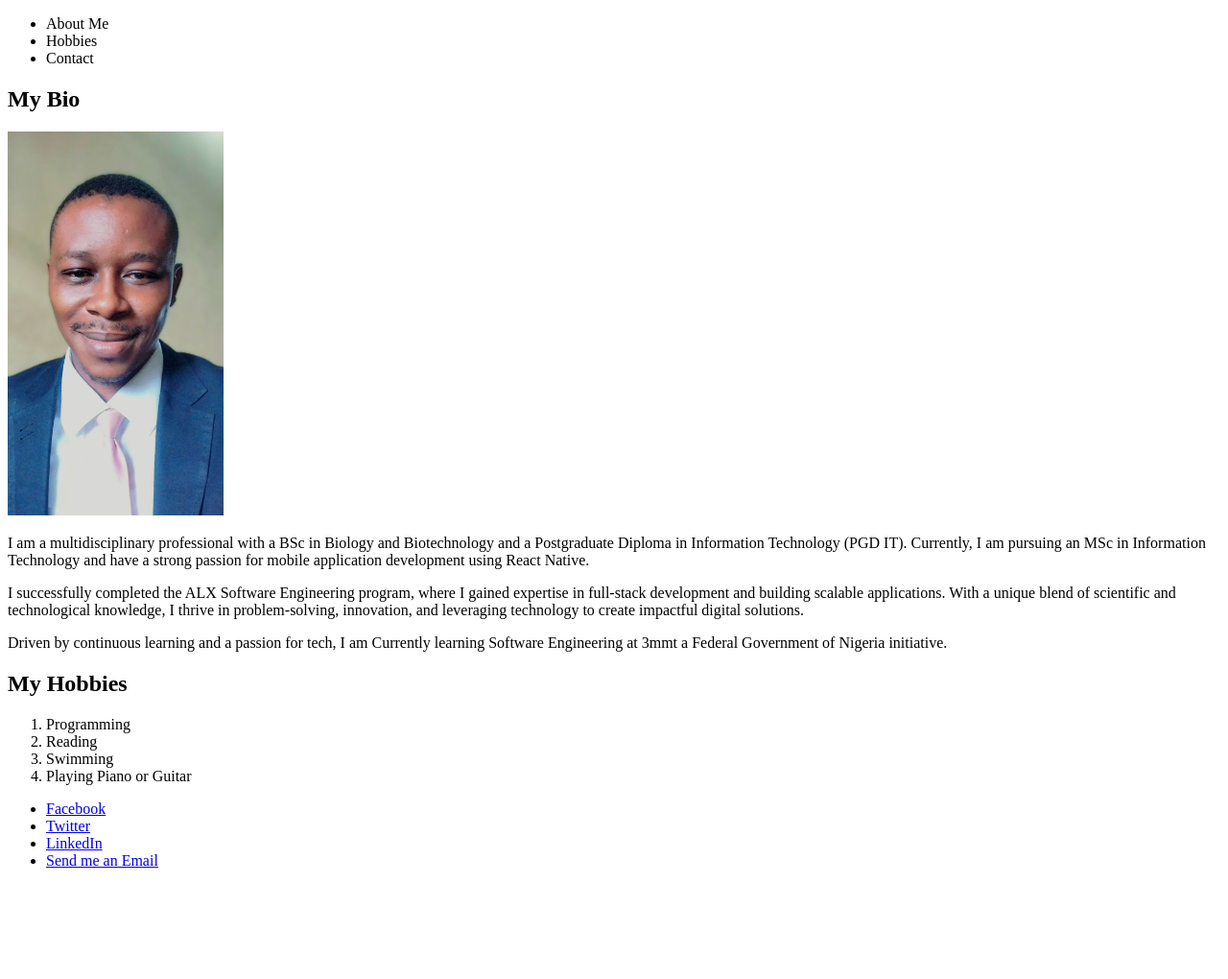
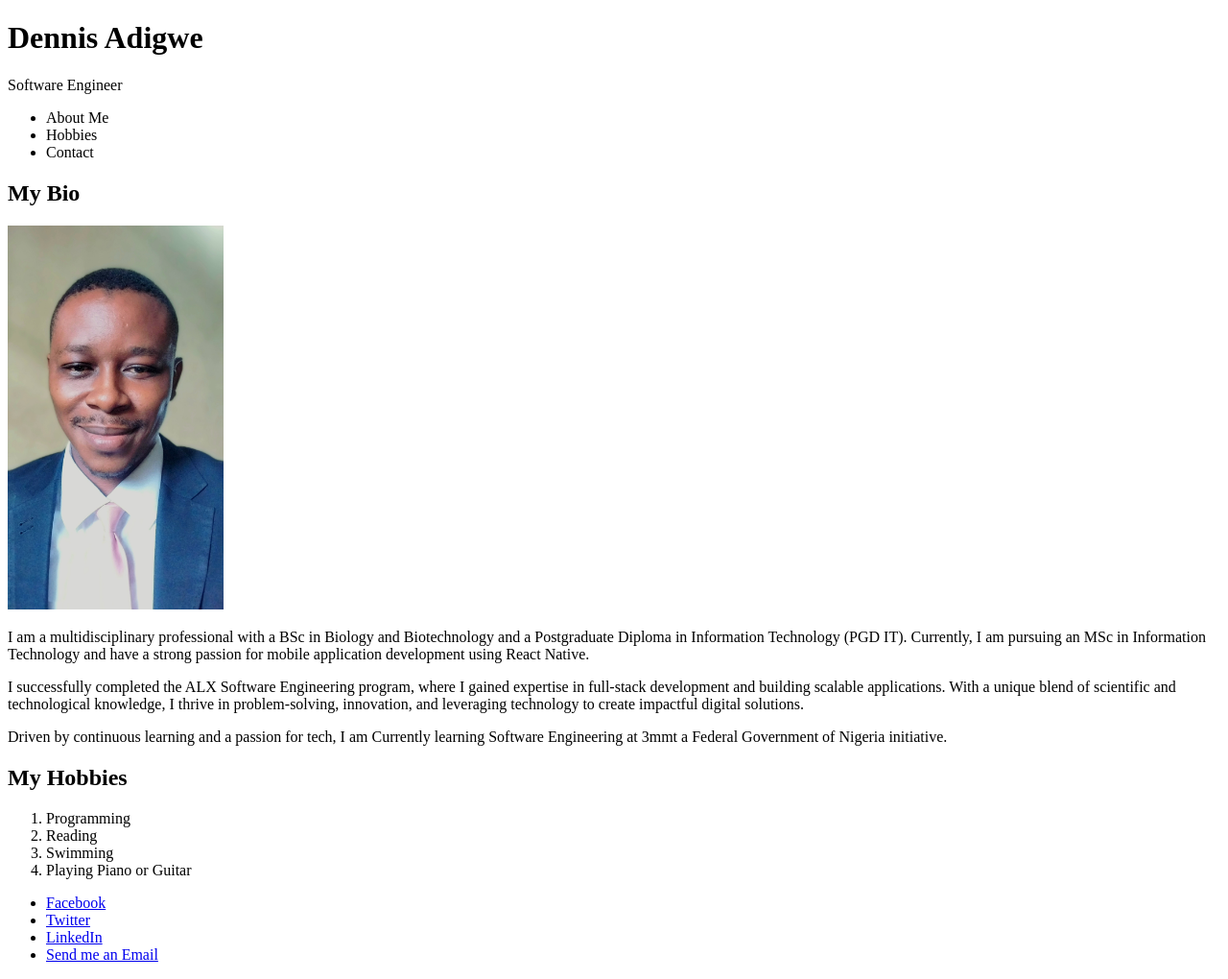
Before and after one commit to talk2dennis/profile-page, a plain HTML site: page index.html in a window 1280 px wide. Shown: the whole page at 96% size. Before the commit the page ends 922 px from the top, so only its background shows below. Drawn offline with Linux system fonts and the light colour scheme.

Commit message:
fix for better semantic

```diff
--- a/index.html
+++ b/index.html
@@ -1,13 +1,17 @@
 <!DOCTYPE html>
 <html>
+
 <head>
     <meta charset="UTF-8">
     <meta name="viewport" content="width=device-width, initial-scale=1.0">
     <meta description="My Profile">
     <title>My Profile</title>
 </head>
+
 <body>
     <header>
+        <h1>Dennis Adigwe</h1>
+        <p>Software Engineer</p>
         <nav>
             <ul>
                 <li>About Me</li>
@@ -19,17 +23,21 @@
     <main>
         <section>
             <h1>My Bio</h1>
-                <div>
-                    <img src="images/dennispp.jpg" height="400px"  alt="Profile picture of Dennis"/>
-                    <p>I am a multidisciplinary professional with a BSc in Biology and Biotechnology and a Postgraduate Diploma in Information Technology (PGD IT). Currently, I am pursuing an MSc in Information Technology and have a strong passion for mobile application development using React Native.
+            <img src="images/dennispp.jpg" height="400px" alt="Profile picture of Dennis" />
+            <p>I am a multidisciplinary professional with a BSc in Biology and Biotechnology and a Postgraduate
+                Diploma in Information Technology (PGD IT). Currently, I am pursuing an MSc in Information
+                Technology and have a strong passion for mobile application development using React Native.
             </p>
             <p>
-                        I successfully completed the ALX Software Engineering program, where I gained expertise in full-stack development and building scalable applications. With a unique blend of scientific and technological knowledge, I thrive in problem-solving, innovation, and leveraging technology to create impactful digital solutions.
+                I successfully completed the ALX Software Engineering program, where I gained expertise in
+                full-stack development and building scalable applications. With a unique blend of scientific and
+                technological knowledge, I thrive in problem-solving, innovation, and leveraging technology to
+                create impactful digital solutions.
             </p>
             <p>
-                        Driven by continuous learning and a passion for tech, I am Currently learning Software Engineering at 3mmt a Federal Government of Nigeria initiative.
+                Driven by continuous learning and a passion for tech, I am Currently learning Software Engineering
+                at 3mmt a Federal Government of Nigeria initiative.
             </p>
-                </div>
         </section>
         <section>
             <h2>My Hobbies</h2>
@@ -44,14 +52,13 @@
         </section>
     </main>
     <footer>
-            <div>
         <ul>
             <li><a href="https://www.facebook.com/talk2dennis">Facebook</a></li>
             <li><a href="https://www.twitter.com/talk2dennis">Twitter</a></li>
             <li><a href="https://www.linkedin.com/in/talk2dennis">LinkedIn</a></li>
             <li><a href="mailto:adigwedennis@gmail.com">Send me an Email</a></li>
         </ul>
-            </div>
     </footer>
 </body>
+
 </html>
```
Lines whose indentation alone changed are shown as unchanged.
